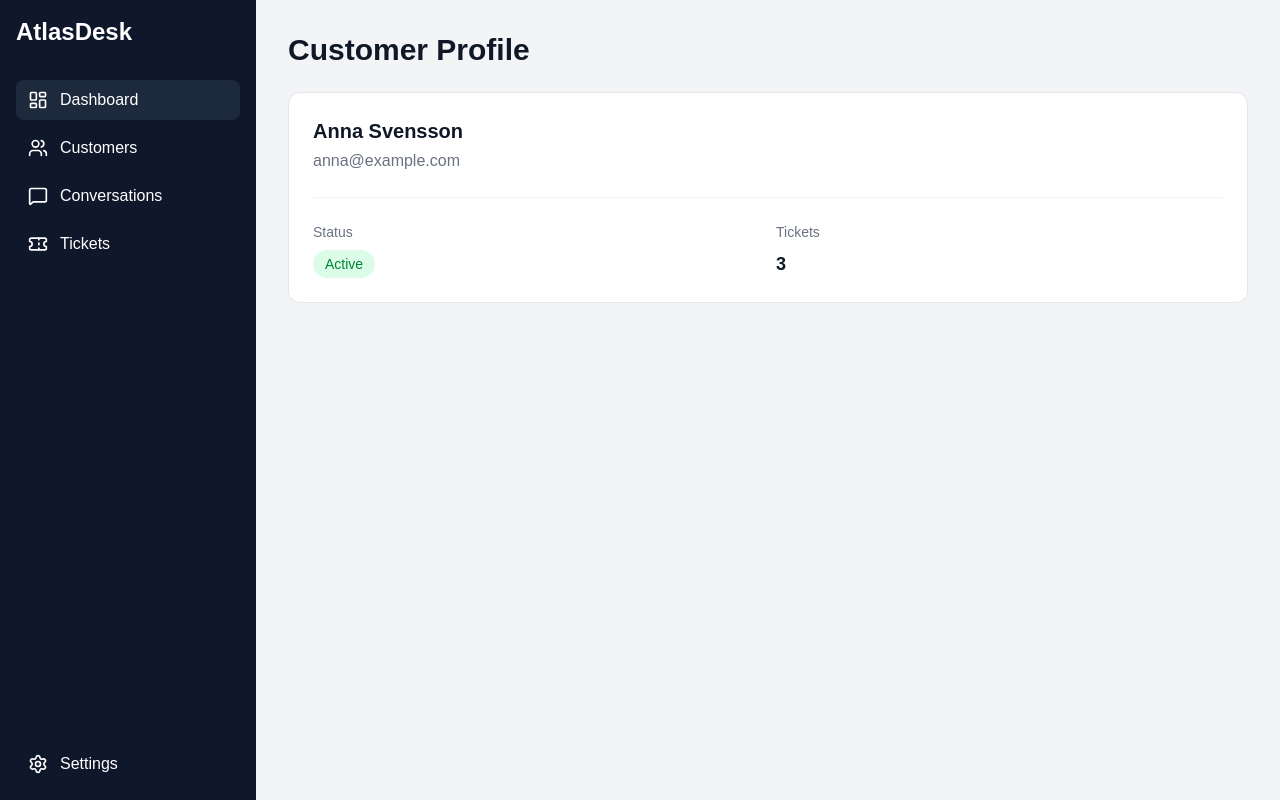
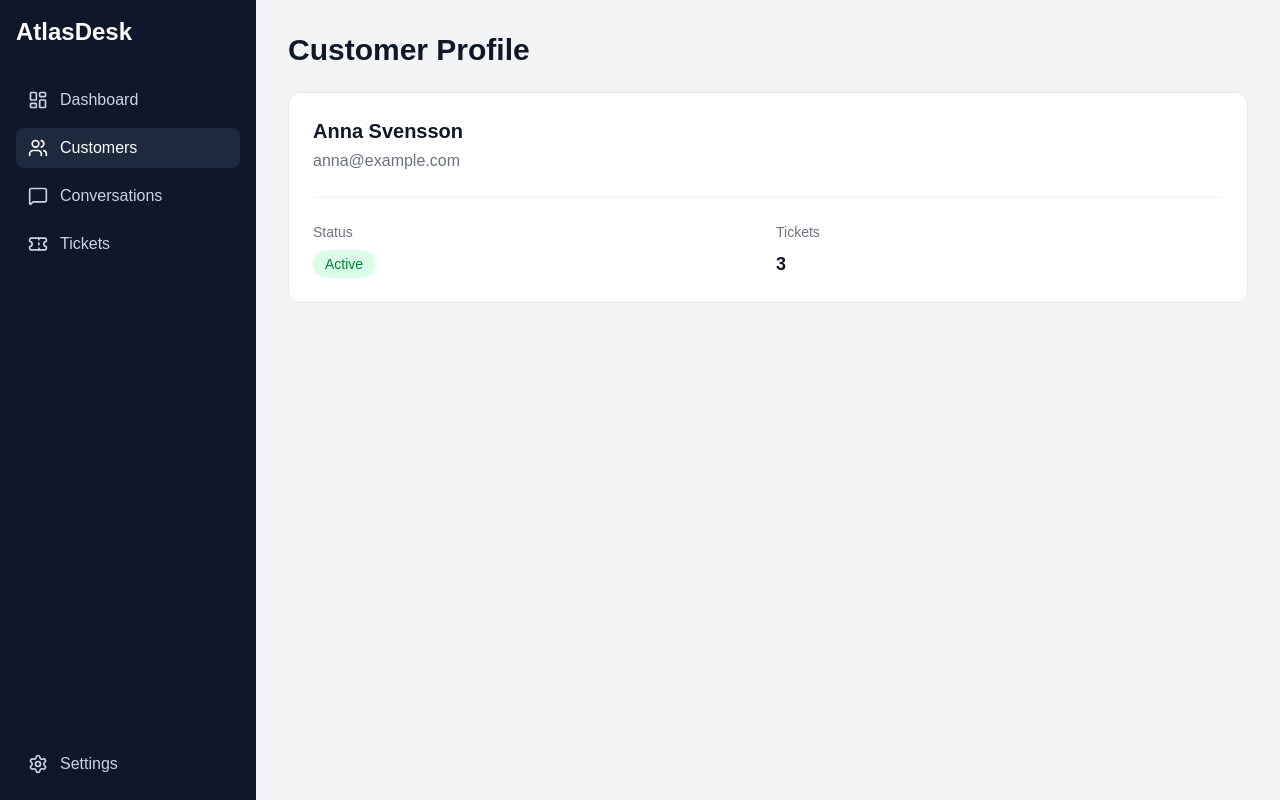
Before and after one commit to Abualtaher/atlasdesk, a React (Vite) app in the folder client/: page /customers/1 in a window 1280 px wide. Built offline with nearby package versions, Linux system fonts and the light colour scheme.

Commit message:
feat: enhance dark mode support and improve styling in AppLayout, ConversationList, and Sidebar components

```diff
--- a/client/src/components/AppLayout.tsx
+++ b/client/src/components/AppLayout.tsx
@@ -12,9 +12,8 @@ function AppLayout() {
   };
 
   return (
-    <div
-      className={`flex min-h-screen ${darkMode ? "bg-gray-900" : "bg-gray-100"}`}
-    >
+    <div className={darkMode ? "dark" : ""}>
+      <div className="flex min-h-screen bg-gray-100 dark:bg-gray-950">
         <Sidebar isOpen={mobileMenuOpen} onClose={handleCloseMenu} />
 
         {mobileMenuOpen && (
@@ -27,7 +26,7 @@ function AppLayout() {
         <main className="min-w-0 flex-1 p-4 md:p-8">
           <button
             onClick={() => setMobileMenuOpen(true)}
-          className="mb-4 rounded-lg bg-white p-2 text-gray-700 shadow-sm md:hidden"
+            className="mb-4 rounded-lg bg-white p-2 text-gray-700 shadow-sm md:hidden dark:bg-gray-800 dark:text-white"
             aria-label="Open menu"
           >
             <Menu size={22} />
@@ -36,6 +35,7 @@ function AppLayout() {
           <Outlet context={{ darkMode, setDarkMode }} />
         </main>
       </div>
+    </div>
   );
 }
 
--- a/client/src/components/ConversationList.tsx
+++ b/client/src/components/ConversationList.tsx
@@ -36,9 +36,9 @@ const conversations: Conversation[] = [
 
 function ConversationList() {
   return (
-    <div className="rounded-xl border border-gray-200 bg-white shadow-sm">
-      <div className="border-b border-gray-200 p-4 sm:p-6">
-        <h2 className="text-lg font-semibold text-gray-900">
+    <div className="rounded-xl border border-gray-200 bg-white shadow-sm transition-colors dark:border-gray-700 dark:bg-gray-800">
+      <div className="border-b border-gray-200 p-4 dark:border-gray-700 sm:p-6">
+        <h2 className="text-lg font-semibold text-gray-900 dark:text-white">
           Recent Conversations
         </h2>
       </div>
@@ -47,19 +47,19 @@ function ConversationList() {
         {conversations.map((conversation) => (
           <div
             key={conversation.id}
-            className="flex flex-col gap-3 border-b border-gray-100 p-4 last:border-b-0 sm:flex-row sm:items-center sm:justify-between sm:p-6"
+            className="flex flex-col gap-3 border-b border-gray-100 p-4 transition-colors last:border-b-0 hover:bg-gray-50 dark:border-gray-700 dark:hover:bg-gray-700/50 sm:flex-row sm:items-center sm:justify-between sm:p-6"
           >
             <div className="min-w-0">
-              <p className="font-medium text-gray-900">
+              <p className="font-medium text-gray-900 dark:text-white">
                 {conversation.customer}
               </p>
 
-              <p className="mt-1 break-words text-sm text-gray-500">
+              <p className="mt-1 break-words text-sm text-gray-500 dark:text-gray-400">
                 {conversation.message}
               </p>
             </div>
 
-            <span className="shrink-0 text-sm text-gray-400">
+            <span className="shrink-0 text-sm text-gray-400 dark:text-gray-500">
               {conversation.time}
             </span>
           </div>
--- a/client/src/components/Sidebar.tsx
+++ b/client/src/components/Sidebar.tsx
@@ -1,4 +1,4 @@
-import { Link } from "react-router-dom";
+import { Link, useLocation } from "react-router-dom";
 
 import {
   LayoutDashboard,
@@ -6,8 +6,8 @@ import {
   MessageSquare,
   Ticket,
   Settings,
+  X,
 } from "lucide-react";
-import { X } from "lucide-react";
 
 type SidebarProps = {
   isOpen: boolean;
@@ -15,6 +15,22 @@ type SidebarProps = {
 };
 
 function Sidebar({ isOpen, onClose }: SidebarProps) {
+  const location = useLocation();
+
+  const linkClass = (path: string) => {
+    const isActive =
+      path === "/"
+        ? location.pathname === "/"
+        : location.pathname === path ||
+          location.pathname.startsWith(`${path}/`);
+
+    return `flex items-center gap-3 rounded-lg px-3 py-2 transition-colors ${
+      isActive
+        ? "bg-slate-800 text-white"
+        : "text-slate-300 hover:bg-slate-800 hover:text-white"
+    }`;
+  };
+
   return (
     <aside
       className={`fixed inset-y-0 left-0 z-40 flex w-64 flex-col bg-slate-900 p-4 text-white transition-transform duration-300 md:static md:translate-x-0 ${
@@ -34,18 +50,14 @@ function Sidebar({ isOpen, onClose }: SidebarProps) {
       </div>
 
       <nav className="space-y-2">
-        <Link
-          to="/"
-          className="flex items-center gap-3 px-3 py-2 rounded-lg bg-slate-800"
-          onClick={onClose}
-        >
+        <Link to="/" className={linkClass("/")} onClick={onClose}>
           <LayoutDashboard size={20} />
           Dashboard
         </Link>
 
         <Link
           to="/customers"
-          className="flex items-center gap-3 px-3 py-2 rounded-lg hover:bg-slate-800"
+          className={linkClass("/customers")}
           onClick={onClose}
         >
           <Users size={20} />
@@ -54,18 +66,14 @@ function Sidebar({ isOpen, onClose }: SidebarProps) {
 
         <Link
           to="/conversations"
-          className="flex items-center gap-3 px-3 py-2 rounded-lg hover:bg-slate-800"
+          className={linkClass("/conversations")}
           onClick={onClose}
         >
           <MessageSquare size={20} />
           Conversations
         </Link>
 
-        <Link
-          to="/tickets"
-          className="flex items-center gap-3 px-3 py-2 rounded-lg hover:bg-slate-800"
-          onClick={onClose}
-        >
+        <Link to="/tickets" className={linkClass("/tickets")} onClick={onClose}>
           <Ticket size={20} />
           Tickets
         </Link>
@@ -74,7 +82,7 @@ function Sidebar({ isOpen, onClose }: SidebarProps) {
       <div className="mt-auto">
         <Link
           to="/settings"
-          className="flex items-center gap-3 px-3 py-2 rounded-lg hover:bg-slate-800"
+          className={linkClass("/settings")}
           onClick={onClose}
         >
           <Settings size={20} />
```
Lines whose indentation alone changed are shown as unchanged.
